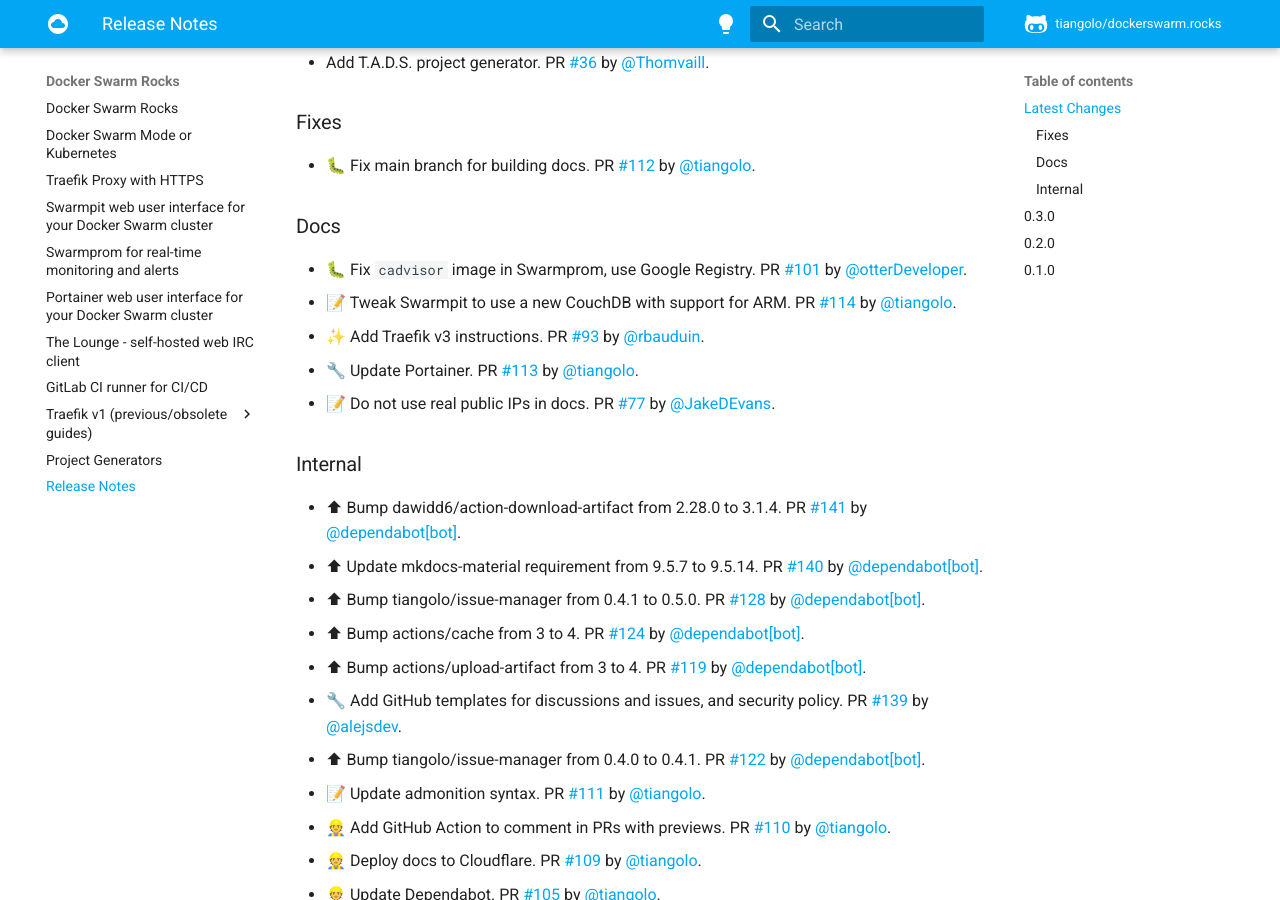
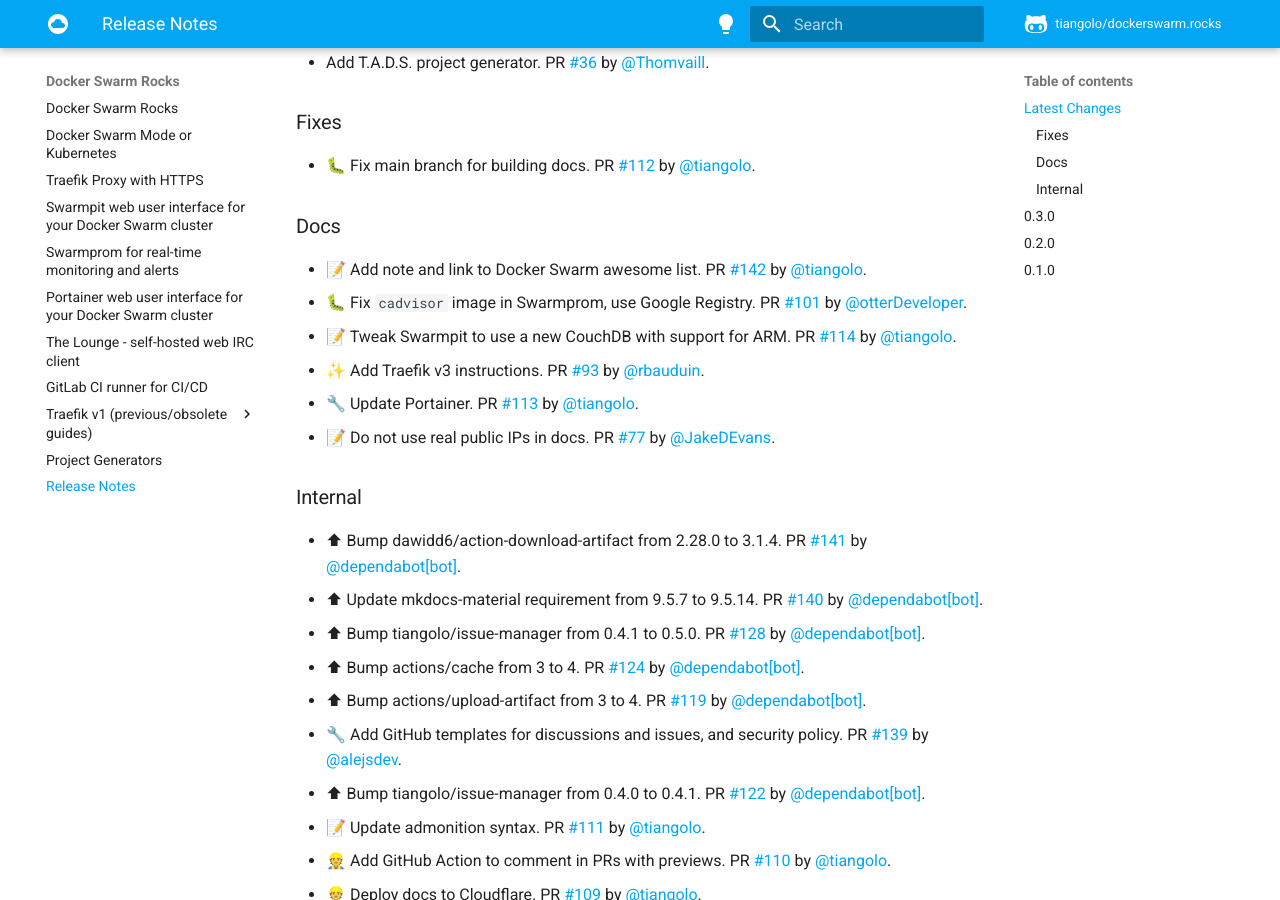
Before and after one commit to tiangolo/dockerswarm.rocks, an MkDocs documentation site: the page built from docs/release-notes.md, in a window 1280 px wide and 900 px high, scrolled down 517 px. Built offline with MkDocs 1.6.1 and Material for MkDocs 9.7.7, drawn with Linux system fonts in a browser that asks for light colours; comment, search, counter and statistics services are not loaded.

Commit message:
📝 Update release notes

```diff
--- a/docs/release-notes.md
+++ b/docs/release-notes.md
@@ -20,6 +20,7 @@
 
 ### Docs
 
+* 📝 Add note and link to Docker Swarm awesome list. PR [#142](https://github.com/tiangolo/dockerswarm.rocks/pull/142) by [@tiangolo](https://github.com/tiangolo).
 * 🐛 Fix `cadvisor` image in Swarmprom, use Google Registry. PR [#101](https://github.com/tiangolo/dockerswarm.rocks/pull/101) by [@otterDeveloper](https://github.com/otterDeveloper).
 * 📝 Tweak Swarmpit to use a new CouchDB with support for ARM. PR [#114](https://github.com/tiangolo/dockerswarm.rocks/pull/114) by [@tiangolo](https://github.com/tiangolo).
 * ✨ Add Traefik v3 instructions. PR [#93](https://github.com/tiangolo/dockerswarm.rocks/pull/93) by [@rbauduin](https://github.com/rbauduin).
```
